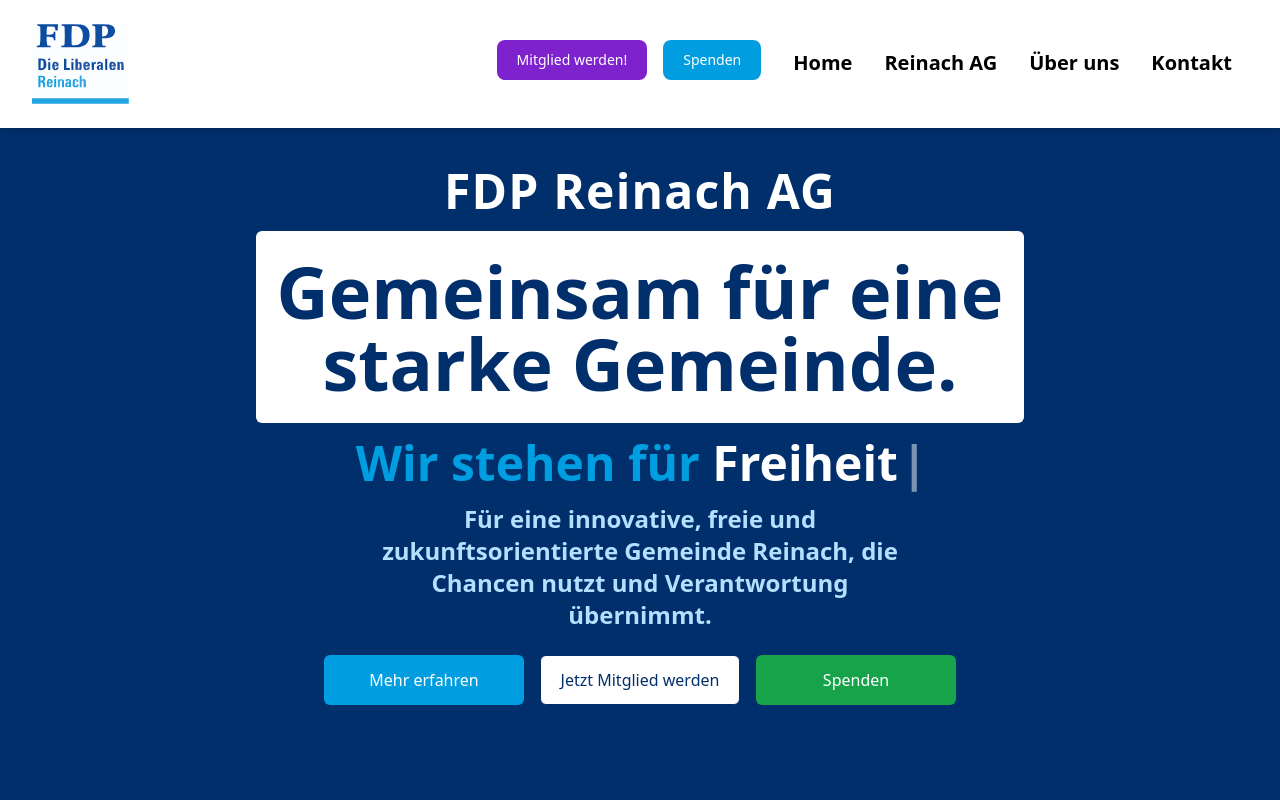
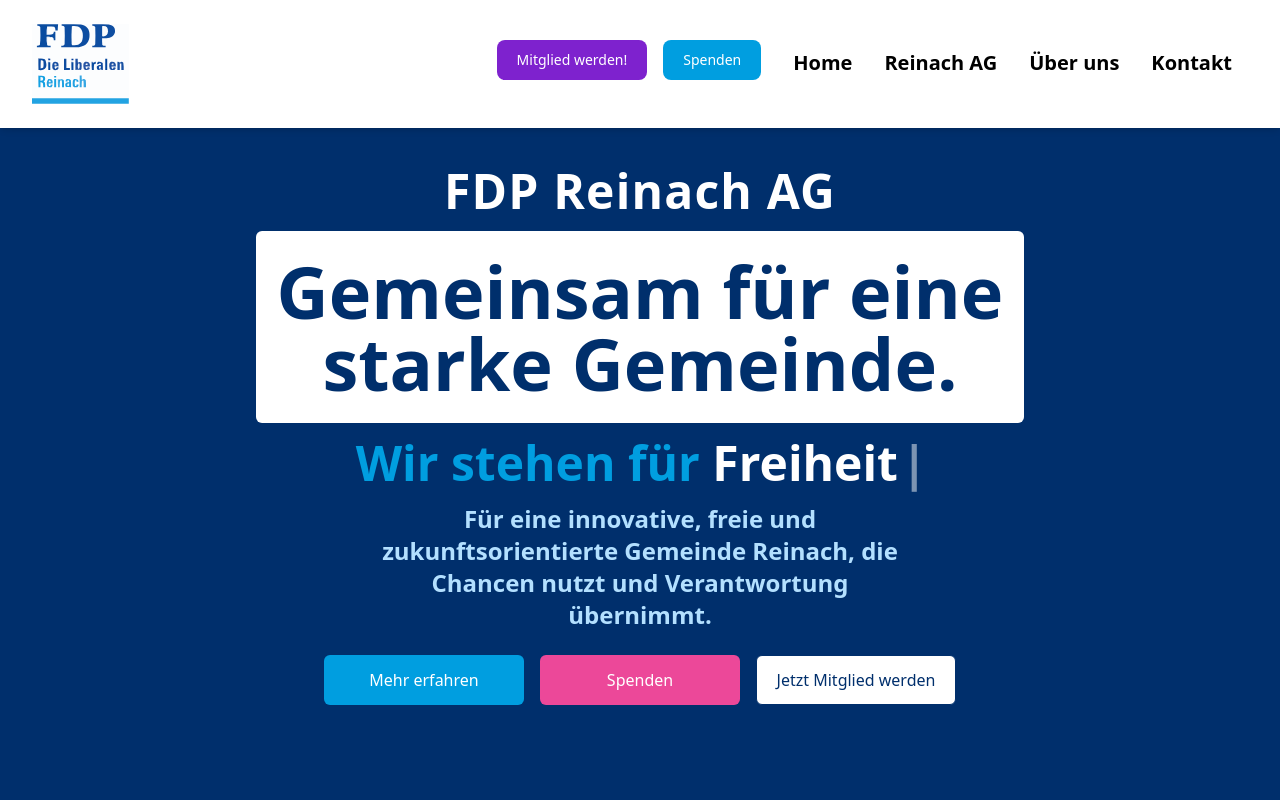
Before and after one commit to TheNotoriousGB/fdp-reinach-ag, a React (Vite) app: page / in a window 1280 px wide. Shown: the top 800 px of the page. Built offline with nearby package versions, Linux system fonts and the light colour scheme; no server answers.

Commit message:
changes spender button

```diff
--- a/src/components/Navbar.jsx
+++ b/src/components/Navbar.jsx
@@ -74,6 +74,14 @@ function Navbar() {
                     >
                         Mitglied werden!
                     </a>
+                    <Link
+                        to="/spenden"
+                        onClick={() => setMenuOpen(false)}
+                        className="mb-4 focus:outline-none text-white bg-pink-500 hover:bg-pink-600 focus:ring-4 focus:ring-pink-300 font-medium rounded-lg text-base px-6 py-3 w-11/12 text-center"
+                        style={{ textDecoration: 'none' }}
+                    >
+                        Spenden
+                    </Link>
                     <ul className="flex flex-col items-center w-full">
                         <li className="py-3 w-full text-center border-b border-gray-200">
                             <Link to="/" onClick={() => setMenuOpen(false)}>Home</Link>
@@ -87,9 +95,6 @@ function Navbar() {
                         <li className="py-3 w-full text-center">
                             <Link to="/kontakt" onClick={() => setMenuOpen(false)}>Kontakt</Link>
                         </li>
-                        <li className="py-3 w-full text-center border-b border-gray-200">
-                            <Link to="/spenden" onClick={() => setMenuOpen(false)}>Spenden</Link>
-                        </li>
                     </ul>
                 </nav>
             )}
--- a/src/components/home.jsx
+++ b/src/components/home.jsx
@@ -42,18 +42,18 @@ function Home() {
             Mehr erfahren
           </a>
           <a
+            className="bg-pink-500 w-[200px] rounded-md font-medium py-3 text-white hover:bg-pink-600 transition flex items-center justify-center text-center"
+            href="/spenden"
+          >
+            Spenden
+          </a>
+          <a
             className="bg-white text-[#002f6c] w-[200px] rounded-md font-medium py-3 hover:bg-gray-100 transition border border-[#002f6c] flex items-center justify-center text-center"
             href="https://www.fdp-ag.ch/mitglied-werden"
             target="_blank"
             rel="noopener noreferrer"
           >
             Jetzt Mitglied werden
-          </a>
-          <a
-            className="bg-green-600 w-[200px] rounded-md font-medium py-3 text-white hover:bg-green-700 transition flex items-center justify-center text-center"
-            href="/spenden"
-          >
-            Spenden
           </a>
         </div>
       </div>
```
